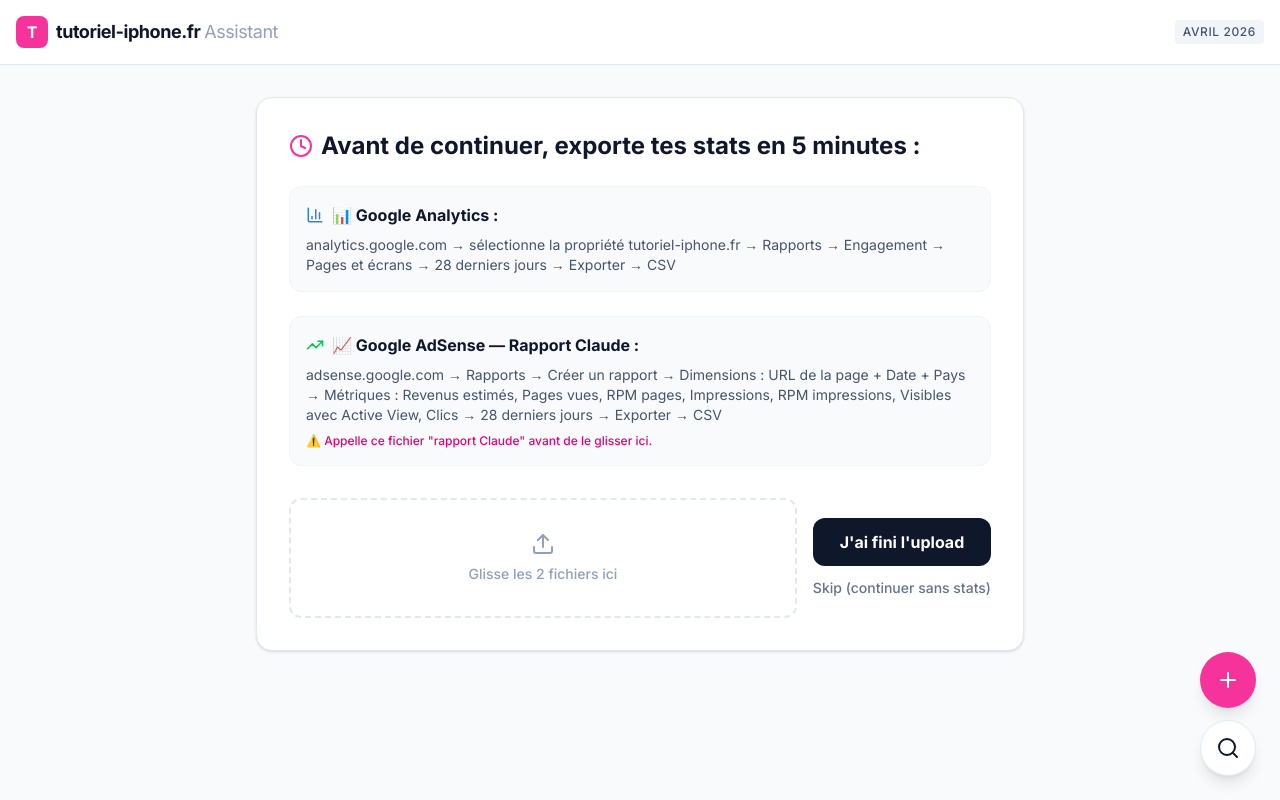
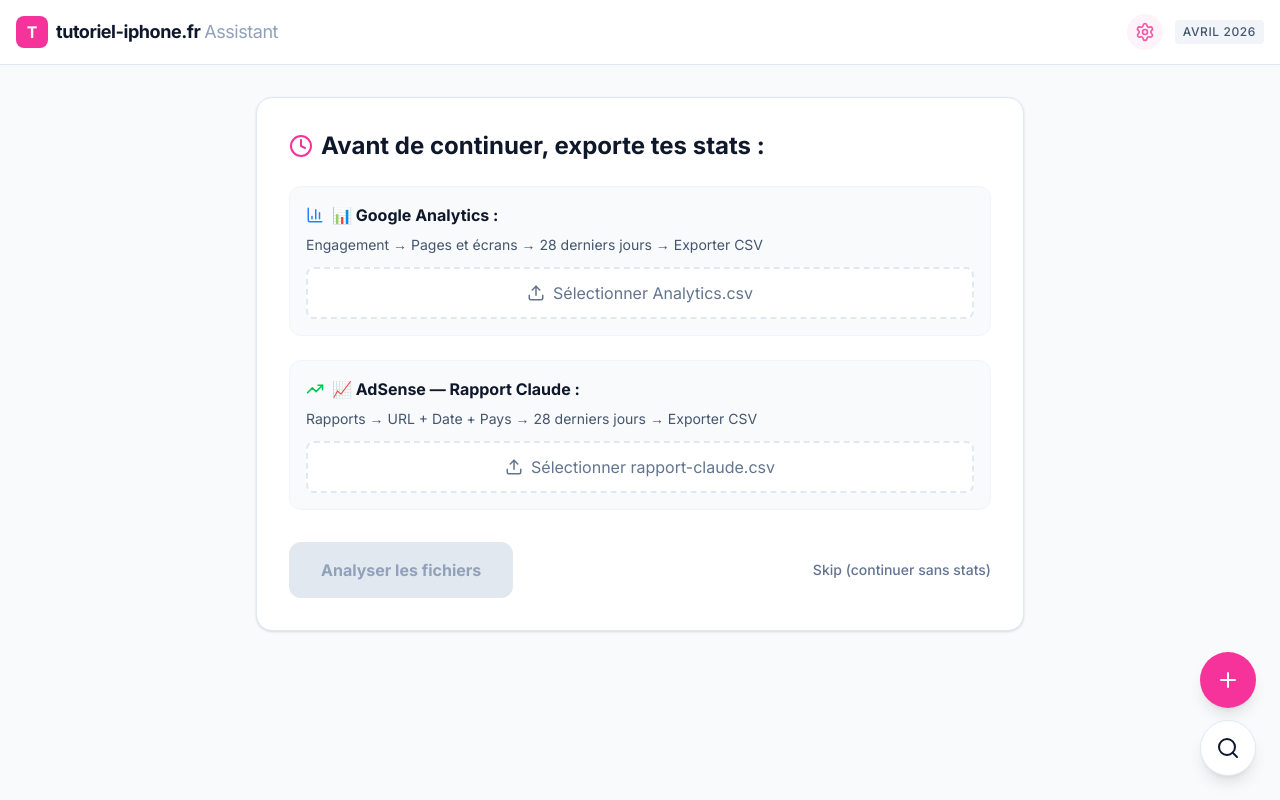
Before and after one commit to achinej-sketch/TiP-Edition, a React (Vite) app: page / in a window 1280 px wide. Both pictures are taken after a click on the button "Fais le point". Built offline with nearby package versions, Linux system fonts and the light colour scheme.

Commit message:
feat(app): Add configuration modal for API key
Introduces a new configuration step to the application's workflow, allowing users to input and save their Gemini API key. This is necessary for future functionalities that rely on API access. A modal is implemented to manage this configuration.

```diff
--- a/src/App.tsx
+++ b/src/App.tsx
@@ -3,7 +3,7 @@
  * SPDX-License-Identifier: Apache-2.0
  */
 
-import React, { useState, useEffect } from 'react';
+import React, { useState, useEffect, useRef } from 'react';
 import {
   BarChart3,
   FileText,
@@ -18,7 +18,10 @@
   ShoppingBag,
   Image as ImageIcon,
   Search,
-  Plus
+  Plus,
+  Settings,
+  Key,
+  X
 } from 'lucide-react';
 import { motion, AnimatePresence } from 'motion/react';
 
@@ -33,25 +36,34 @@
   signal?: string;
 }
 
-interface Pillar {
-  id: number;
-  name: string;
-  icon: React.ReactNode;
-  color: string;
+export default function App() {
+  const [step, setStep] = useState<'welcome' | 'config' | 'export_reminder' | 'dashboard'>('welcome');
+  const [apiKey, setApiKey] = useState<string>(localStorage.getItem('gemini_api_key') || '');
+  const [showConfig, setShowConfig] = useState(false);
+  const [files, setFiles] = useState<{ analytics?: File, adsense?: File }>({});
+  const [loading, setLoading] = useState(false);
+
+  const analyticsInputRef = useRef<HTMLInputElement>(null);
+  const adsenseInputRef = useRef<HTMLInputElement>(null);
+
+  // Check if API key exists on start
+  useEffect(() => {
+    if (!apiKey && step === 'welcome') {
+      // We don't force config immediately, but we'll need it for AI tasks
     }
+  }, [apiKey, step]);
 
-const PILLARS: Pillar[] = [
-  { id: 1, name: 'Aesthetic Home Screen', icon: <Layout className="w-4 h-4" />, color: 'bg-pink-100 text-pink-700' },
-  { id: 2, name: 'Coques & Accessoires', icon: <ShoppingBag className="w-4 h-4" />, color: 'bg-blue-100 text-blue-700' },
-  { id: 3, name: 'Wallpapers', icon: <ImageIcon className="w-4 h-4" />, color: 'bg-purple-100 text-purple-700' },
-  { id: 4, name: 'iPhone Tips Lifestyle', icon: <TrendingUp className="w-4 h-4" />, color: 'bg-green-100 text-green-700' },
-  { id: 5, name: 'Gift Guides & Shopping', icon: <ShoppingBag className="w-4 h-4" />, color: 'bg-orange-100 text-orange-700' },
-  { id: 6, name: 'iPhone Photography', icon: <ImageIcon className="w-4 h-4" />, color: 'bg-indigo-100 text-indigo-700' },
-];
+  const saveApiKey = (key: string) => {
+    setApiKey(key);
+    localStorage.setItem('gemini_api_key', key);
+    setShowConfig(false);
+  };
 
-export default function App() {
-  const [step, setStep] = useState<'welcome' | 'export_reminder' | 'upload' | 'dashboard'>('welcome');
-  const [loading, setLoading] = useState(false);
+  const handleFileChange = (type: 'analytics' | 'adsense', file: File | undefined) => {
+    if (file) {
+      setFiles(prev => ({ ...prev, [type]: file }));
+    }
+  };
 
   const startProcess = () => {
     setStep('export_reminder');
@@ -62,7 +74,7 @@
     setTimeout(() => {
       setStep('dashboard');
       setLoading(false);
-    }, 1500);
+    }, 1000);
   };
 
   return (
@@ -72,9 +84,16 @@
         <div className="max-w-7xl mx-auto px-4 h-16 flex items-center justify-between">
           <div className="flex items-center gap-2">
             <div className="w-8 h-8 bg-pink-500 rounded-lg flex items-center justify-center text-white font-bold">T</div>
-            <h1 className="font-bold text-lg tracking-tight">tutoriel-iphone.fr <span className="text-slate-400 font-normal">Assistant</span></h1>
+            <h1 className="font-bold text-lg tracking-tight">tutoriel-iphone.fr <span className="text-slate-400 font-normal hidden sm:inline">Assistant</span></h1>
           </div>
-          <div className="flex items-center gap-4">
+          <div className="flex items-center gap-3">
+            <button
+              onClick={() => setShowConfig(true)}
+              className={`p-2 rounded-full transition-colors ${apiKey ? 'text-slate-400 hover:text-slate-600' : 'text-pink-500 bg-pink-50 animate-pulse'}`}
+              title="Configurer l'API Gemini"
+            >
+              <Settings size={20} />
+            </button>
             <span className="text-xs font-medium px-2 py-1 bg-slate-100 rounded text-slate-600 uppercase tracking-wider">Avril 2026</span>
           </div>
         </div>
@@ -97,12 +116,19 @@
               <p className="text-slate-600 mb-8 text-lg">
                 Je vais analyser vos stats AdSense et Analytics pour identifier les meilleures opportunités de croissance.
               </p>
+              <div className="flex flex-col items-center gap-4">
                 <button
                   onClick={startProcess}
-                className="bg-slate-900 text-white px-8 py-4 rounded-xl font-bold text-lg hover:bg-slate-800 transition-all flex items-center gap-2 mx-auto shadow-lg shadow-slate-200"
+                  className="bg-slate-900 text-white px-8 py-4 rounded-xl font-bold text-lg hover:bg-slate-800 transition-all flex items-center gap-2 shadow-lg shadow-slate-200 w-full sm:w-auto justify-center"
                 >
                   Fais le point <ArrowRight size={20} />
                 </button>
+                {!apiKey && (
+                  <p className="text-xs text-pink-600 font-medium flex items-center gap-1">
+                    <AlertCircle size={12} /> N'oublie pas de configurer ta clé API Gemini en haut à droite.
+                  </p>
+                )}
+              </div>
             </motion.div>
           )}
 
@@ -116,7 +142,7 @@
             >
               <div className="bg-white rounded-2xl p-8 shadow-sm border border-slate-200">
                 <h2 className="text-2xl font-bold mb-6 flex items-center gap-2">
-                  <Clock className="text-pink-500" /> Avant de continuer, exporte tes stats en 5 minutes :
+                  <Clock className="text-pink-500" /> Avant de continuer, exporte tes stats :
                 </h2>
 
                 <div className="space-y-6 mb-8">
@@ -124,33 +150,56 @@
                     <h3 className="font-bold flex items-center gap-2 mb-2">
                       <BarChart3 size={18} className="text-blue-500" /> 📊 Google Analytics :
                     </h3>
-                    <p className="text-sm text-slate-600">
-                      analytics.google.com → sélectionne la propriété tutoriel-iphone.fr → Rapports → Engagement → Pages et écrans → 28 derniers jours → Exporter → CSV
+                    <p className="text-sm text-slate-600 mb-3">
+                      Engagement → Pages et écrans → 28 derniers jours → Exporter CSV
                     </p>
+                    <button
+                      onClick={() => analyticsInputRef.current?.click()}
+                      className={`w-full py-3 rounded-lg border-2 border-dashed transition-all flex items-center justify-center gap-2 ${files.analytics ? 'bg-blue-50 border-blue-200 text-blue-700' : 'bg-white border-slate-200 text-slate-500 hover:border-blue-300'}`}
+                    >
+                      {files.analytics ? <CheckCircle2 size={18} /> : <Upload size={18} />}
+                      {files.analytics ? files.analytics.name : "Sélectionner Analytics.csv"}
+                    </button>
+                    <input
+                      type="file"
+                      ref={analyticsInputRef}
+                      className="hidden"
+                      accept=".csv"
+                      onChange={(e) => handleFileChange('analytics', e.target.files?.[0])}
+                    />
                   </div>
 
                   <div className="p-4 bg-slate-50 rounded-xl border border-slate-100">
                     <h3 className="font-bold flex items-center gap-2 mb-2">
-                      <TrendingUp size={18} className="text-green-500" /> 📈 Google AdSense — Rapport Claude :
+                      <TrendingUp size={18} className="text-green-500" /> 📈 AdSense — Rapport Claude :
                     </h3>
-                    <p className="text-sm text-slate-600">
-                      adsense.google.com → Rapports → Créer un rapport → Dimensions : URL de la page + Date + Pays → Métriques : Revenus estimés, Pages vues, RPM pages, Impressions, RPM impressions, Visibles avec Active View, Clics → 28 derniers jours → Exporter → CSV
+                    <p className="text-sm text-slate-600 mb-3">
+                      Rapports → URL + Date + Pays → 28 derniers jours → Exporter CSV
                     </p>
-                    <p className="text-xs mt-2 text-pink-600 font-medium">⚠️ Appelle ce fichier "rapport Claude" avant de le glisser ici.</p>
+                    <button
+                      onClick={() => adsenseInputRef.current?.click()}
+                      className={`w-full py-3 rounded-lg border-2 border-dashed transition-all flex items-center justify-center gap-2 ${files.adsense ? 'bg-green-50 border-green-200 text-green-700' : 'bg-white border-slate-200 text-slate-500 hover:border-green-300'}`}
+                    >
+                      {files.adsense ? <CheckCircle2 size={18} /> : <Upload size={18} />}
+                      {files.adsense ? files.adsense.name : "Sélectionner rapport-claude.csv"}
+                    </button>
+                    <input
+                      type="file"
+                      ref={adsenseInputRef}
+                      className="hidden"
+                      accept=".csv"
+                      onChange={(e) => handleFileChange('adsense', e.target.files?.[0])}
+                    />
                   </div>
                 </div>
 
-                <div className="flex flex-col sm:flex-row gap-4">
-                  <div className="flex-1 border-2 border-dashed border-slate-200 rounded-xl p-8 flex flex-col items-center justify-center text-slate-400 hover:border-pink-300 hover:bg-pink-50 transition-all cursor-pointer group">
-                    <Upload className="mb-2 group-hover:text-pink-500" />
-                    <span className="text-sm font-medium">Glisse les 2 fichiers ici</span>
-                  </div>
-                  <div className="flex flex-col justify-center gap-3">
+                <div className="flex flex-col sm:flex-row gap-4 items-center justify-between">
                   <button
                     onClick={() => setStep('dashboard')}
-                      className="bg-slate-900 text-white px-6 py-3 rounded-xl font-bold hover:bg-slate-800 transition-all"
+                    disabled={!files.analytics && !files.adsense}
+                    className={`px-8 py-4 rounded-xl font-bold transition-all w-full sm:w-auto ${(!files.analytics && !files.adsense) ? 'bg-slate-200 text-slate-400 cursor-not-allowed' : 'bg-slate-900 text-white hover:bg-slate-800 shadow-lg shadow-slate-200'}`}
                   >
-                      J'ai fini l'upload
+                    Analyser les fichiers
                   </button>
                   <button
                     onClick={skipStats}
@@ -158,7 +207,6 @@
                   >
                     Skip (continuer sans stats)
                   </button>
-                  </div>
                 </div>
               </div>
             </motion.div>
@@ -171,6 +219,13 @@
               animate={{ opacity: 1 }}
               className="space-y-8"
             >
+              {loading ? (
+                <div className="flex flex-col items-center justify-center py-20">
+                  <div className="w-12 h-12 border-4 border-pink-200 border-t-pink-500 rounded-full animate-spin mb-4"></div>
+                  <p className="text-slate-500 font-medium">Analyse du blog en cours...</p>
+                </div>
+              ) : (
+                <>
                   {/* Status Section */}
                   <section className="grid grid-cols-1 md:grid-cols-3 gap-6">
                     <div className="bg-white p-6 rounded-2xl shadow-sm border border-slate-200">
@@ -294,27 +349,68 @@
                       </div>
                     </div>
                   </section>
-
-              {/* Bonus Suggestions */}
-              <section className="bg-pink-50 rounded-3xl p-8 border border-pink-100">
-                <h3 className="text-pink-900 font-bold text-xl mb-4 flex items-center gap-2">
-                  <TrendingUp /> Suggestions Bonus
-                </h3>
-                <div className="grid grid-cols-1 md:grid-cols-2 gap-4">
-                  <div className="bg-white p-4 rounded-xl shadow-sm">
-                    <p className="font-bold text-pink-900 mb-1">🌍 Signal pays premium</p>
-                    <p className="text-sm text-slate-600">L'article "Wallpapers iOS 26" cartonne au Canada. Dupliquez le format pour les "Dynamic Island Wallpapers".</p>
-                  </div>
-                  <div className="bg-white p-4 rounded-xl shadow-sm">
-                    <p className="font-bold text-pink-900 mb-1">♻️ Recyclage vers en.astucieusement.com</p>
-                    <p className="text-sm text-slate-600">L'article "iPhone Photography Tips" est prêt pour une adaptation US avec un RPM x4 estimé.</p>
-                  </div>
-                </div>
-              </section>
+                </>
+              )}
             </motion.div>
           )}
         </AnimatePresence>
       </main>
+
+      {/* Config Modal */}
+      <AnimatePresence>
+        {showConfig && (
+          <div className="fixed inset-0 z-50 flex items-center justify-center p-4">
+            <motion.div
+              initial={{ opacity: 0 }}
+              animate={{ opacity: 1 }}
+              exit={{ opacity: 0 }}
+              onClick={() => setShowConfig(false)}
+              className="absolute inset-0 bg-slate-900/60 backdrop-blur-sm"
+            />
+            <motion.div
+              initial={{ opacity: 0, scale: 0.95, y: 20 }}
+              animate={{ opacity: 1, scale: 1, y: 0 }}
+              exit={{ opacity: 0, scale: 0.95, y: 20 }}
+              className="relative bg-white rounded-2xl shadow-2xl w-full max-w-md overflow-hidden"
+            >
+              <div className="p-6 border-b border-slate-100 flex items-center justify-between">
+                <h3 className="font-bold text-lg flex items-center gap-2">
+                  <Key className="text-pink-500" size={20} /> Configuration API
+                </h3>
+                <button onClick={() => setShowConfig(false)} className="text-slate-400 hover:text-slate-600">
+                  <X size={20} />
+                </button>
+              </div>
+              <div className="p-6">
+                <p className="text-sm text-slate-600 mb-4">
+                  Entre ta clé API Gemini pour activer les fonctions d'analyse intelligente. Ta clé est stockée uniquement dans ton navigateur.
+                </p>
+                <div className="space-y-4">
+                  <div>
+                    <label className="block text-xs font-bold text-slate-500 uppercase mb-1">Clé API Gemini</label>
+                    <input
+                      type="password"
+                      value={apiKey}
+                      onChange={(e) => setApiKey(e.target.value)}
+                      placeholder="AIzaSy..."
+                      className="w-full px-4 py-3 rounded-xl border border-slate-200 focus:border-pink-500 focus:ring-2 focus:ring-pink-200 outline-none transition-all font-mono text-sm"
+                    />
+                  </div>
+                  <button
+                    onClick={() => saveApiKey(apiKey)}
+                    className="w-full bg-slate-900 text-white py-3 rounded-xl font-bold hover:bg-slate-800 transition-all"
+                  >
+                    Enregistrer la configuration
+                  </button>
+                  <p className="text-[10px] text-center text-slate-400">
+                    Tu peux obtenir une clé gratuite sur <a href="https://aistudio.google.com/app/apikey" target="_blank" rel="noreferrer" className="text-pink-500 hover:underline">Google AI Studio</a>.
+                  </p>
+                </div>
+              </div>
+            </motion.div>
+          </div>
+        )}
+      </AnimatePresence>
 
       {/* Footer / Quick Actions */}
       <footer className="fixed bottom-6 right-6 flex flex-col gap-3">
```
Lines whose indentation alone changed are shown as unchanged.
